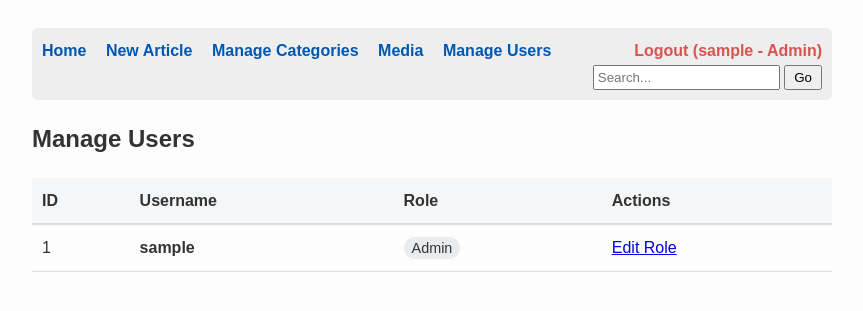
After one commit to Andrew3378o/course-work-2course-2semester, a Flask app: page /users in a window 1280 px wide. The commit adds this page. Shown: the top 311 px of the page, without its empty margins (208-1071 px from the left). Run offline with Flask 3, Linux system fonts and the light colour scheme; the visitor is signed in with stand-in values (Sample User, id 1).

Commit message:
feat: implement RBAC for delete operations and user management dashboard

```diff
--- a/app.py
+++ b/app.py
@@ -29,6 +29,15 @@ def login_required(f):
         if 'user_id' not in session:
             flash('Please log in to access this page.', 'error')
             return redirect(url_for('login'))
+        return f(*args, **kwargs)
+    return decorated_function
+
+def admin_required(f):
+    @wraps(f)
+    def decorated_function(*args, **kwargs):
+        if session.get('role') != 'Admin':
+            flash('Admin privileges required for this action.', 'error')
+            return redirect(request.referrer or url_for('index'))
         return f(*args, **kwargs)
     return decorated_function
 
@@ -389,6 +398,7 @@ def article_history(article_id):
 
 @app.route('/article/<int:article_id>/delete', methods=['POST'])
 @login_required
+@admin_required
 def delete_article(article_id):
     conn = get_db_connection()
     if conn:
@@ -498,6 +508,7 @@ def edit_category(id):
 
 @app.route('/categories/<int:id>/delete', methods=['POST'])
 @login_required
+@admin_required
 def delete_category(id):
     conn = get_db_connection()
     if conn:
@@ -567,6 +578,7 @@ def media_library():
 
 @app.route('/media/<int:media_id>/delete', methods=['POST'])
 @login_required
+@admin_required
 def delete_media(media_id):
     conn = get_db_connection()
     if conn:
@@ -592,5 +604,81 @@ def delete_media(media_id):
             conn.close()
     return redirect(url_for('media_library'))
 
+@app.route('/users')
+@login_required
+@admin_required
+def manage_users():
+    conn = get_db_connection()
+    users = []
+    if conn:
+        cursor = conn.cursor(dictionary=True)
+        try:
+            cursor.execute("SELECT id, username, role FROM users ORDER BY id ASC")
+            users = cursor.fetchall()
+        except Exception as e:
+            flash('Database error.', 'error')
+        finally:
+            cursor.close()
+            conn.close()
+    return render_template('manage_users.html', users=users)
+
+@app.route('/users/<int:user_id>/edit', methods=['GET', 'POST'])
+@login_required
+@admin_required
+def edit_user(user_id):
+    conn = get_db_connection()
+    if request.method == 'POST':
+        new_role = request.form.get('role')
+        if new_role in ['Guest', 'Editor', 'Admin']:
+            if conn:
+                cursor = conn.cursor()
+                try:
+                    cursor.execute("UPDATE users SET role = %s WHERE id = %s", (new_role, user_id))
+                    conn.commit()
+                    if session.get('user_id') == user_id:
+                        session['role'] = new_role
+                    flash('User role updated successfully!', 'success')
+                except Exception as e:
+                    flash('Error updating user.', 'error')
+                finally:
+                    cursor.close()
+                    conn.close()
+            return redirect(url_for('manage_users'))
+
+    user = None
+    if conn:
+        cursor = conn.cursor(dictionary=True)
+        cursor.execute("SELECT id, username, role FROM users WHERE id = %s", (user_id,))
+        user = cursor.fetchone()
+        cursor.close()
+        conn.close()
+
+    if not user:
+        abort(404)
+
+    return render_template('edit_user.html', user=user)
+
+@app.route('/users/<int:user_id>/delete', methods=['POST'])
+@login_required
+@admin_required
+def delete_user(user_id):
+    if user_id == session.get('user_id'):
+        flash('You cannot delete yourself.', 'error')
+        return redirect(url_for('manage_users'))
+
+    conn = get_db_connection()
+    if conn:
+        cursor = conn.cursor()
+        try:
+            cursor.execute("DELETE FROM users WHERE id = %s", (user_id,))
+            conn.commit()
+            flash('User deleted successfully.', 'info')
+        except Exception as e:
+            flash('Error deleting user.', 'error')
+        finally:
+            cursor.close()
+            conn.close()
+    return redirect(url_for('manage_users'))
+
 if __name__ == '__main__':
     app.run(debug=True)
--- a/templates/base.html
+++ b/templates/base.html
@@ -13,7 +13,10 @@
                 <a href="{{ url_for('create_article') }}">New Article</a>
                 <a href="{{ url_for('manage_categories') }}">Manage Categories</a>
                 <a href="{{ url_for('media_library') }}">Media</a>
-                <a href="{{ url_for('logout') }}" style="color: #d9534f; float: right; margin-right: 0;">Logout ({{ session.get('username') }})</a>
+                {% if session.get('role') == 'Admin' %}
+                    <a href="{{ url_for('manage_users') }}">Manage Users</a>
+                {% endif %}
+                <a href="{{ url_for('logout') }}" style="color: #d9534f; float: right; margin-right: 0;">Logout ({{ session.get('username') }} - {{ session.get('role') }})</a>
             {% else %}
                 <a href="{{ url_for('login') }}">Login</a>
                 <a href="{{ url_for('register') }}">Register</a>
--- /dev/null
+++ b/templates/manage_users.html
@@ -0,0 +1,42 @@
+{% extends "base.html" %}
+
+{% block title %}Manage Users - Thematic Wiki{% endblock %}
+
+{% block content %}
+    <h2>Manage Users</h2>
+
+    <table style="width: 100%; border-collapse: collapse; margin-top: 1em;">
+        <thead>
+            <tr style="background-color: #f4f6f8; border-bottom: 2px solid #ddd;">
+                <th style="padding: 10px; text-align: left;">ID</th>
+                <th style="padding: 10px; text-align: left;">Username</th>
+                <th style="padding: 10px; text-align: left;">Role</th>
+                <th style="padding: 10px; text-align: left;">Actions</th>
+            </tr>
+        </thead>
+        <tbody>
+        {% for user in users %}
+            <tr style="border-bottom: 1px solid #ddd;">
+                <td style="padding: 10px;">{{ user.id }}</td>
+                <td style="padding: 10px;"><strong>{{ user.username }}</strong></td>
+                <td style="padding: 10px;">
+                    <span style="background: #e9ecef; padding: 3px 8px; border-radius: 12px; font-size: 0.9em;">{{ user.role }}</span>
+                </td>
+                <td style="padding: 10px;">
+                    <a href="{{ url_for('edit_user', user_id=user.id) }}">Edit Role</a>
+
+                    {% if user.id != session.get('user_id') %}
+                        <form action="{{ url_for('delete_user', user_id=user.id) }}" method="POST" style="display:inline; margin-left: 10px;">
+                            <button type="submit" onclick="return confirm('Are you sure you want to completely delete user {{ user.username }}?');" style="color: red; background: none; border: none; cursor: pointer; text-decoration: underline; padding: 0;">Delete</button>
+                        </form>
+                    {% endif %}
+                </td>
+            </tr>
+        {% else %}
+            <tr>
+                <td colspan="4" style="padding: 10px;">No users found.</td>
+            </tr>
+        {% endfor %}
+        </tbody>
+    </table>
+{% endblock %}
```
Also changed, not shown: templates/article.html (+6 -4 lines), templates/edit_user.html (added, +21 -0 lines), templates/manage_categories.html (+19 -30 lines), templates/media.html (+5 -3 lines), static/uploads/Screenshot_20260513_011316.png (added).
